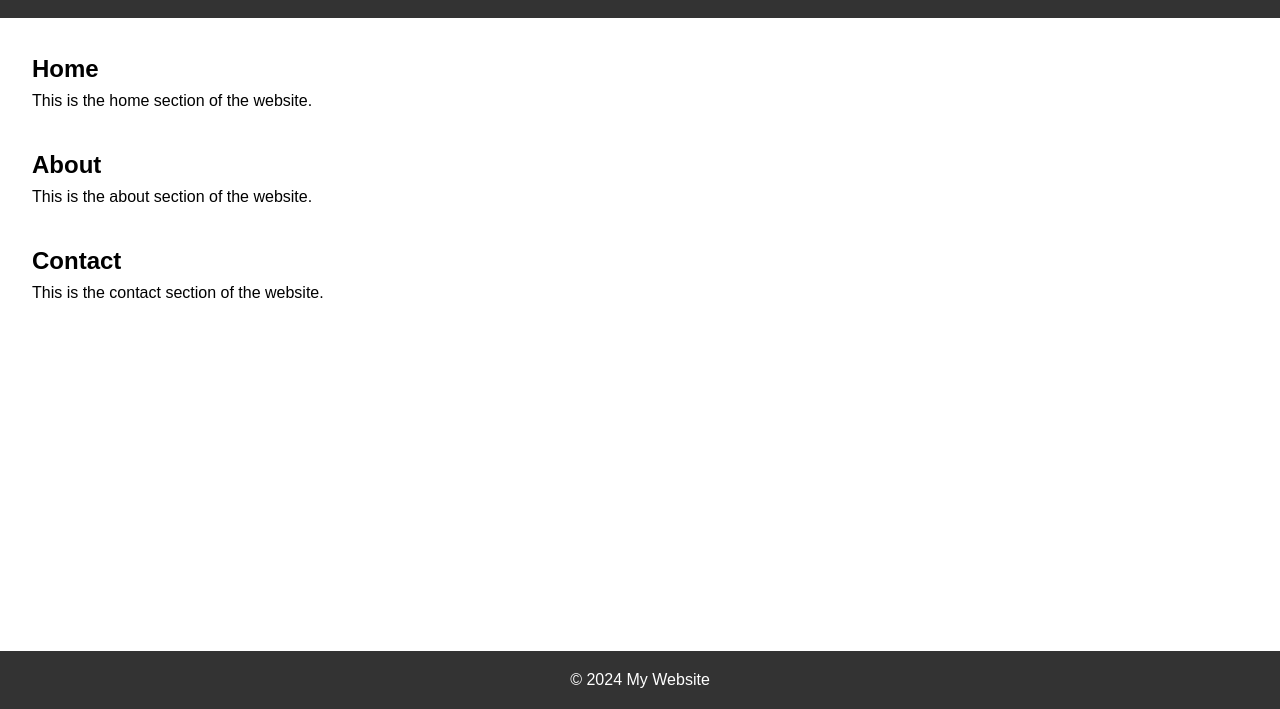
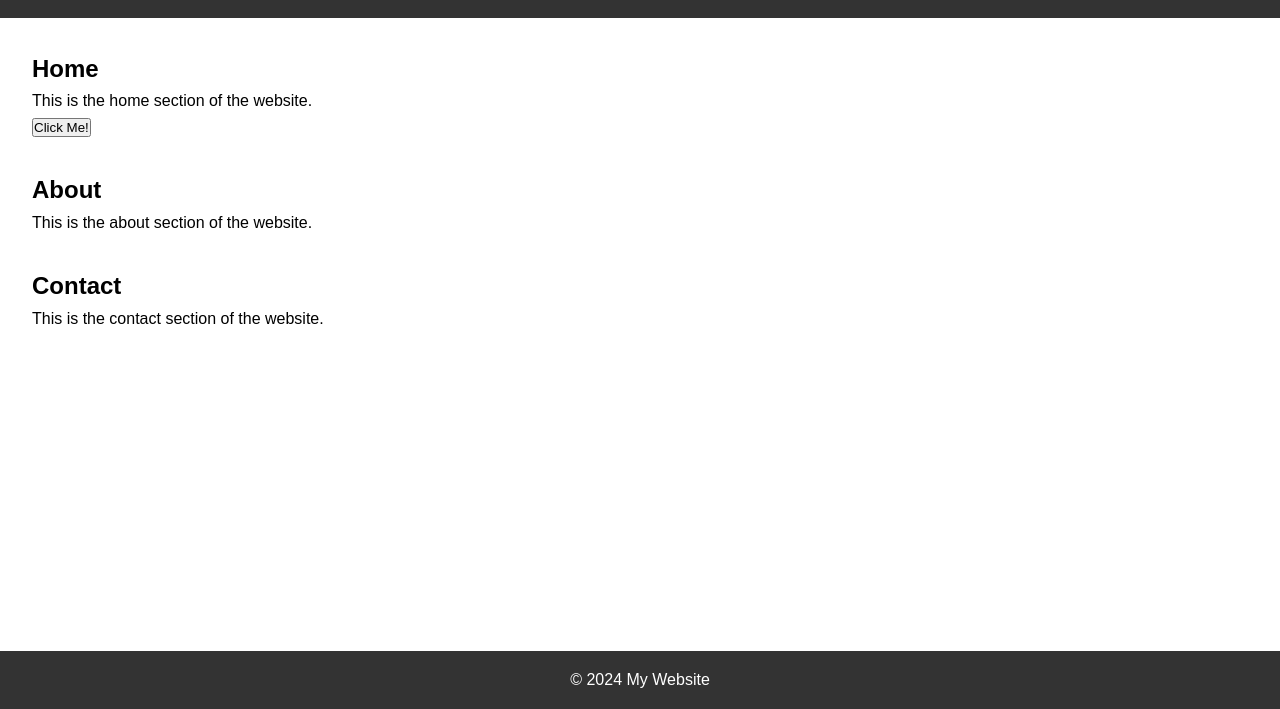
Before and after one commit to Robkay26/eleltee.github.io, a plain HTML site: page index.html in a window 1280 px wide. Shown: the part 91-800 px from the top of the page. Drawn offline with Linux system fonts and the light colour scheme.

Commit message:
Update index.html

```diff
--- a/index.html
+++ b/index.html
@@ -21,6 +21,7 @@
     <section id="home">
       <h2>Home</h2>
       <p>This is the home section of the website.</p>
+      <button id="homeButton">Click Me!</button>
     </section>
     <section id="about">
       <h2>About</h2>
```
